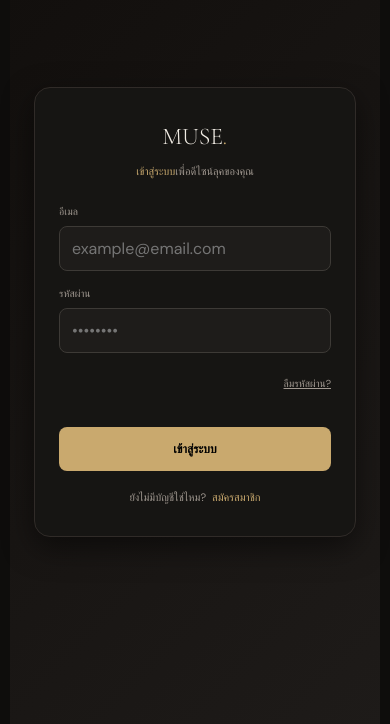
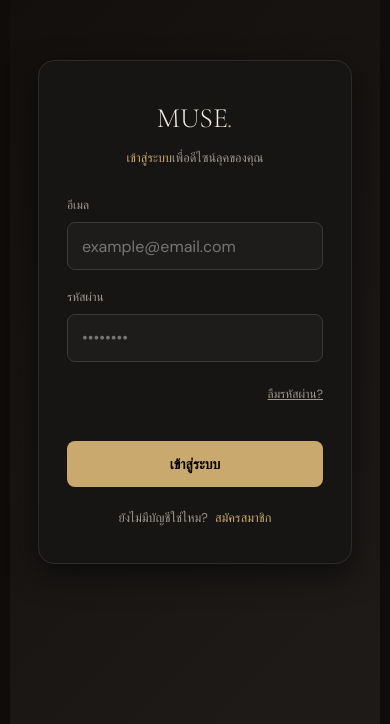
Before and after one commit to Rnai66/muse-style-studio-v3, a React (Vite) app: page /login in a window 390 px wide. Shown: the part 120-844 px from the top of the page. Built offline with nearby package versions, Linux system fonts and the light colour scheme; no server answers.

Commit message:
fix: increase global font sizes for improved readability - 15px→17px (desktop), 14px→16px (tablet), 13px→15px (medium), 12px→14px (mobile)

```diff
--- a/src/styles/globals.css
+++ b/src/styles/globals.css
@@ -60,7 +60,7 @@ html, body, #root {
   background: var(--bg);
   color: var(--text);
   font-family: var(--font-sans);
-  font-size: 15px;
+  font-size: 17px;
   line-height: 1.6;
   overflow-x: hidden;
   touch-action: manipulation;
@@ -77,11 +77,11 @@ html, body, #root {
 
 /* ── RESPONSIVE FONT SIZING ── */
 @media (max-width: 1024px) {
-  html, body, #root { font-size: 14px; }
+  html, body, #root { font-size: 16px; }
 }
 
 @media (max-width: 768px) {
-  html, body, #root { font-size: 13px; }
+  html, body, #root { font-size: 15px; }
 
   /* Improve touch targets on mobile */
   button, a, input[type="button"], input[type="submit"] {
@@ -91,7 +91,7 @@ html, body, #root {
 }
 
 @media (max-width: 480px) {
-  html, body, #root { font-size: 12px; }
+  html, body, #root { font-size: 14px; }
 }
 
 /* ── SCROLLBAR ── */
```
